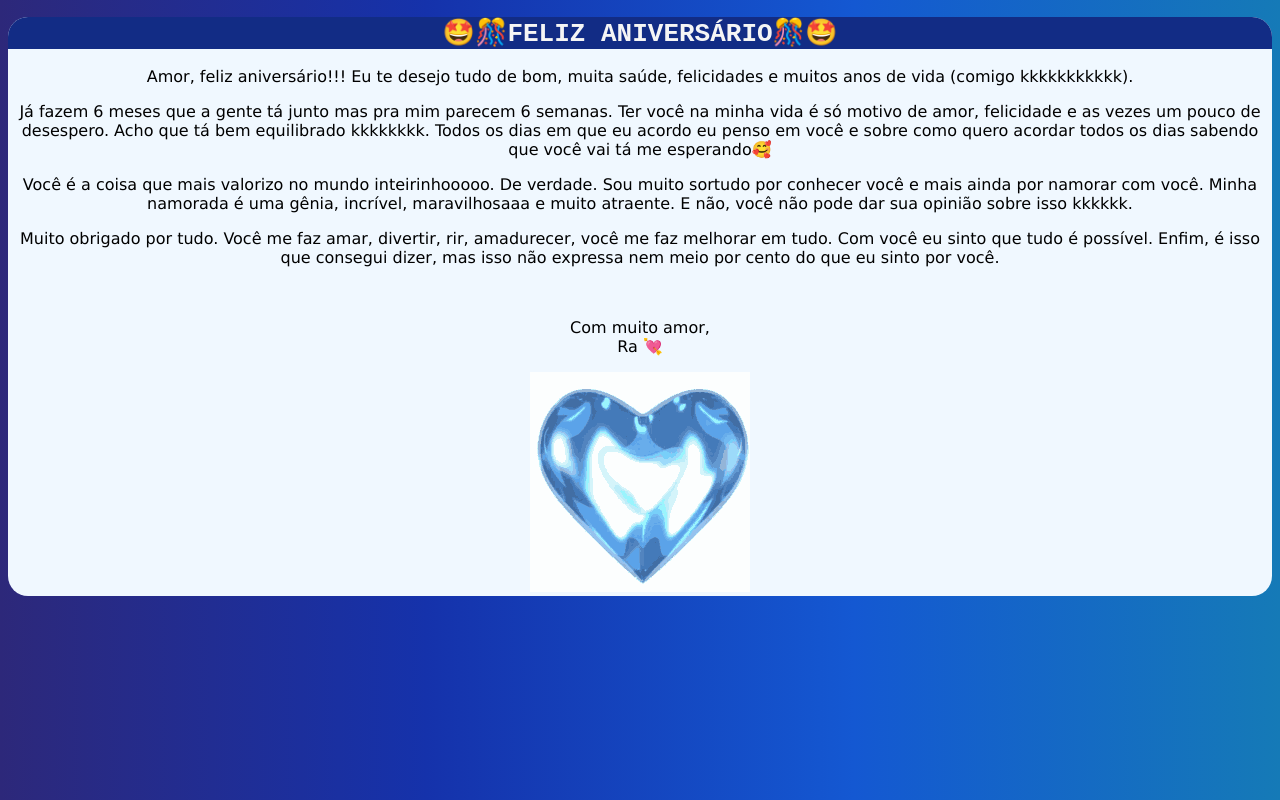
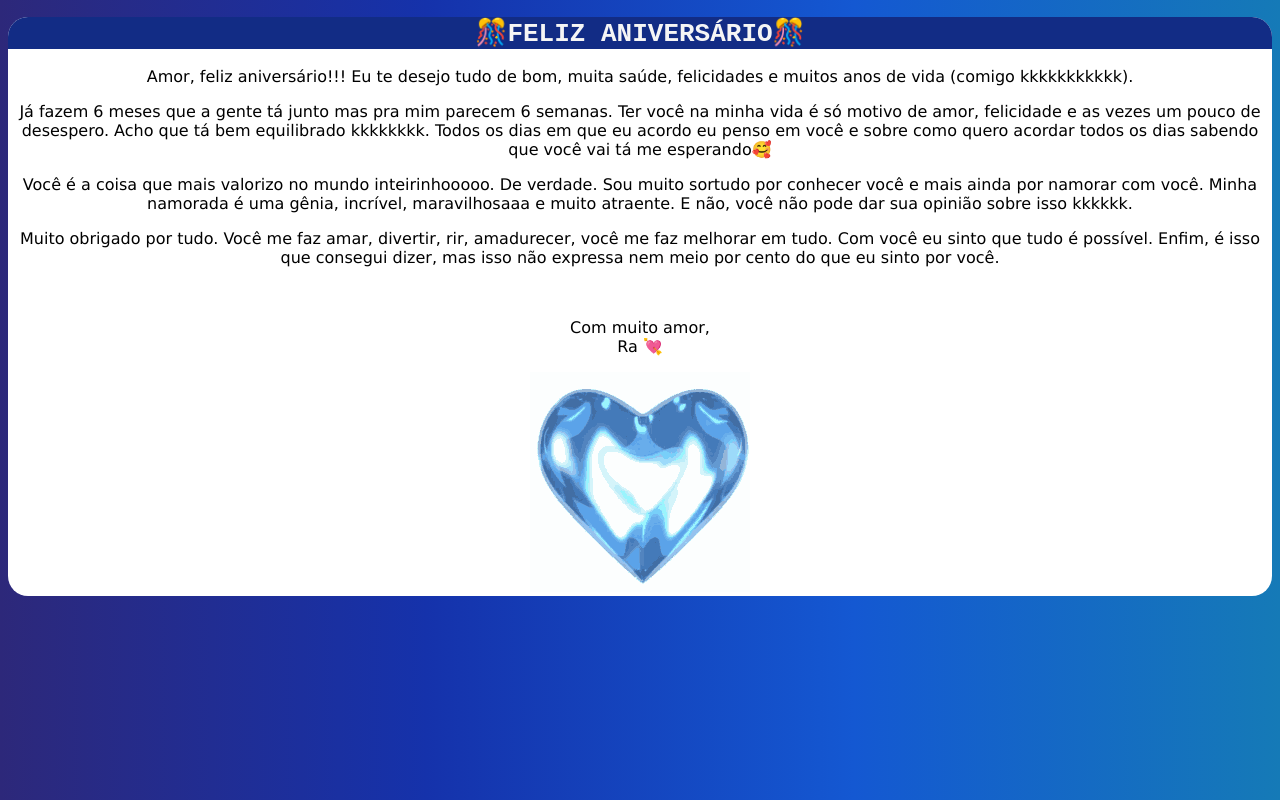
Before and after one commit to rafaelsantiagos/S2, a plain HTML site: page index.html in a window 1280 px wide. Drawn offline with Linux system fonts and the light colour scheme.

Commit message:
Update index.html

```diff
--- a/index.html
+++ b/index.html
@@ -17,7 +17,7 @@
         }
 
         main {
-            background-color: #f0f8ff;
+            background-color: #ffffff;
             border-radius: 20px;
         }
 
@@ -43,7 +43,7 @@
 
 <body>
     <main>
-        <h1>🤩🎊FELIZ ANIVERSÁRIO🎊🤩</h1>
+        <h1>🎊FELIZ ANIVERSÁRIO🎊</h1>
         <p> Amor, feliz aniversário!!! Eu te desejo tudo de bom, muita saúde, felicidades e muitos anos de vida (comigo
             kkkkkkkkkkk).</p>
         <p> Já fazem 6 meses que a gente tá junto mas pra mim parecem 6 semanas. Ter você na minha vida é só motivo de
```
